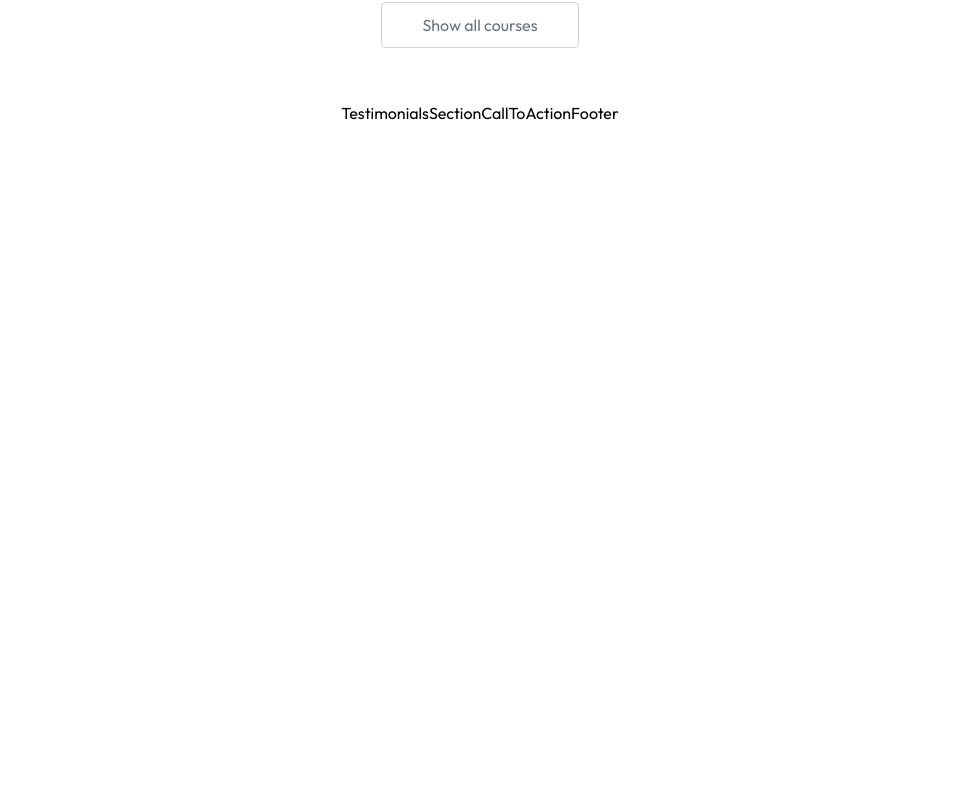
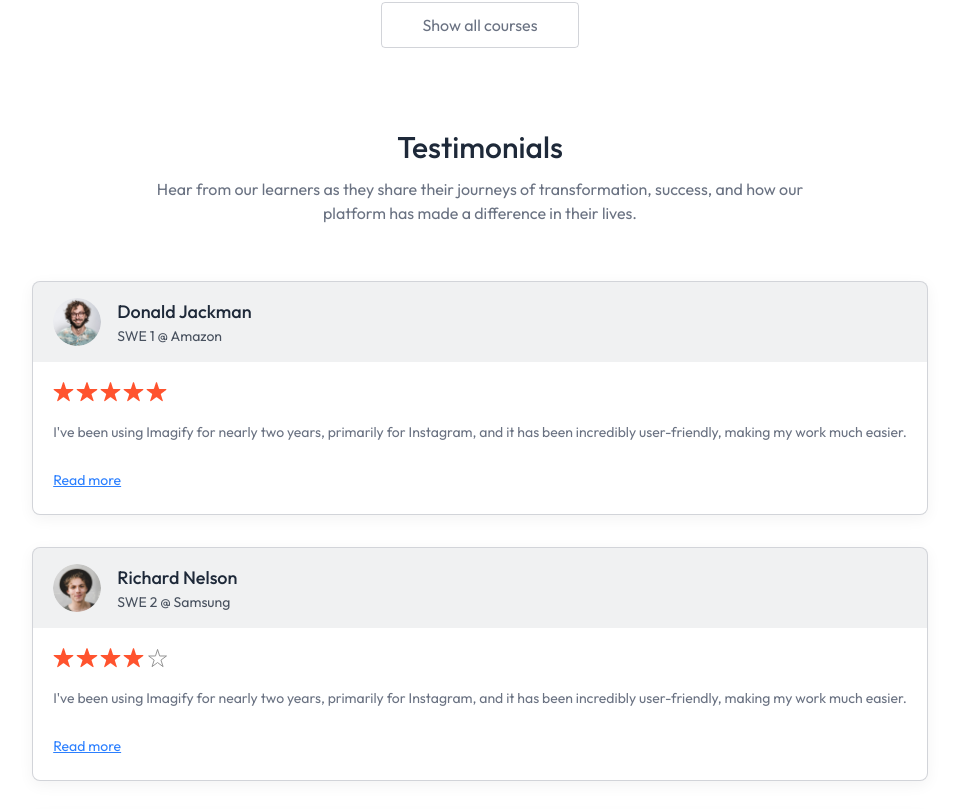
Before and after one commit to ysdhuri312/learning-management-system-v1, a React (Vite) app in the folder client/: page / in a window 1280 px wide. Shown: the part 891-1700 px from the top of the page, without its empty margins (160-1119 px from the left). Before the commit the page ends 1016 px from the top, so only its background shows below. Built offline with nearby package versions, Linux system fonts and the light colour scheme; no server answers.

Commit message:
Create testimonials section in homepage

```diff
--- a/client/src/components/student/TestimonialsSection.jsx
+++ b/client/src/components/student/TestimonialsSection.jsx
@@ -1,6 +1,60 @@
 /** @format */
 
+import { assets, dummyTestimonial } from '../../assets/assets';
+
 const TestimonialsSection = () => {
-  return <>TestimonialsSection</>;
+  return (
+    <div className='pb-14 px-8 md:px-0'>
+      <h2 className='text-3xl font-medium text-gray-800'>Testimonials</h2>
+      <p className='md:text-base text-gray-500 mt-3'>
+        Hear from our learners as they share their journeys of transformation,
+        success, and how our <br /> platform has made a difference in their
+        lives.
+      </p>
+      <div className='grid grid-cols-auto gap-8 mt-14'>
+        {dummyTestimonial.map((testimonial, index) => (
+          <div
+            key={index}
+            className='text-sm text-left  border border-gray-500/30 pb-6 rounded-lg bg-white shadow-[0px_4px_15px_0px] shadow-black/5 overflow-hidden'
+          >
+            <div className='flex items-center gap-4 px-5 py-4 bg-gray-500/10'>
+              <img
+                className='h-12 w-12 rounded-full'
+                src={testimonial.image}
+                alt={testimonial.name}
+              />
+              <div>
+                <h1 className='text-lg font-medium text-gray-800'>
+                  {testimonial.name}
+                </h1>
+                <p className='text-gray-800/80'>{testimonial.role}</p>
+              </div>
+            </div>
+            <div className='p-5 pb-7'>
+              <div className='flex gap-0.5'>
+                {[...Array(5)].map((_, i) => (
+                  <img
+                    className='h-5'
+                    key={i}
+                    src={
+                      i < Math.floor(testimonial.rating)
+                        ? assets.star
+                        : assets.star_blank
+                    }
+                    alt='star'
+                  />
+                ))}
+              </div>
+              <p className='text-gray-500 mt-5'>{testimonial.feedback}</p>
+            </div>
+            <a href='#' className='text-blue-500 underline px-5'>
+              Read more
+            </a>
+          </div>
+        ))}
+      </div>
+    </div>
+  );
 };
+
 export default TestimonialsSection;
```
